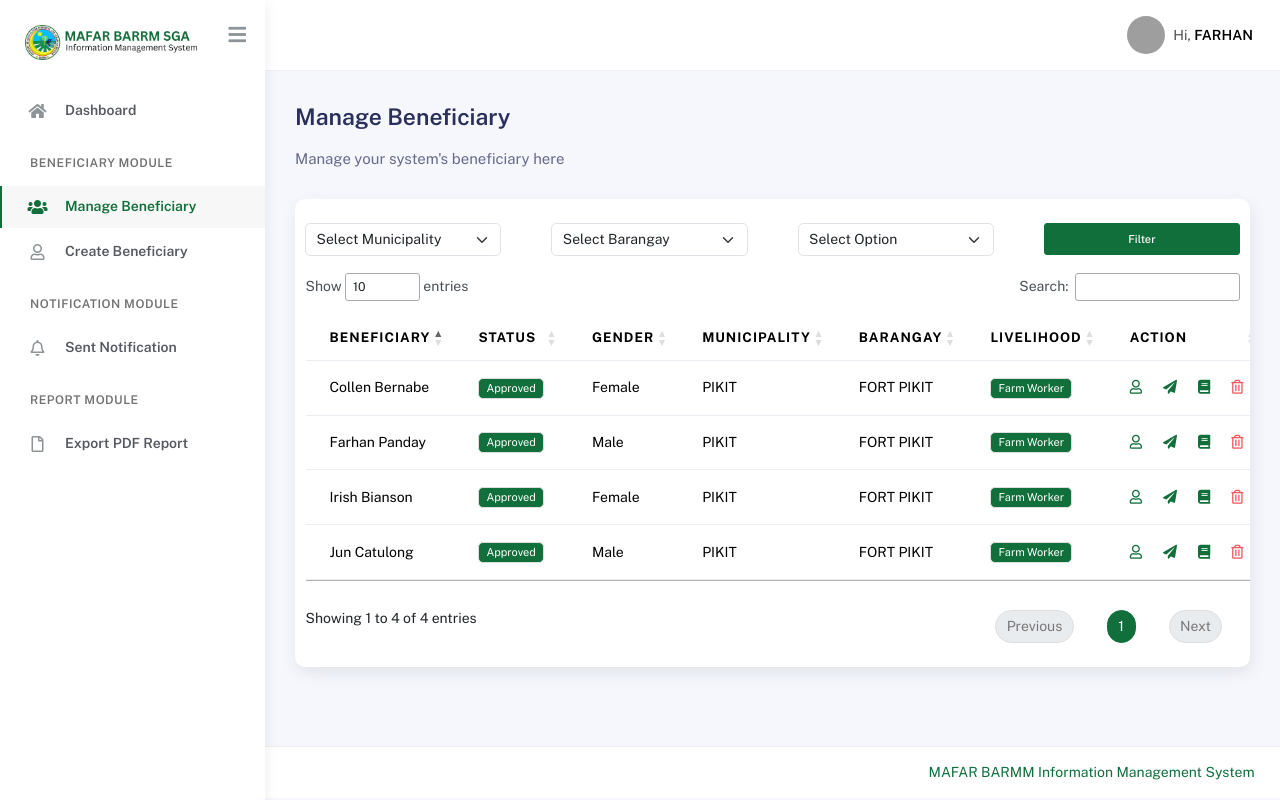
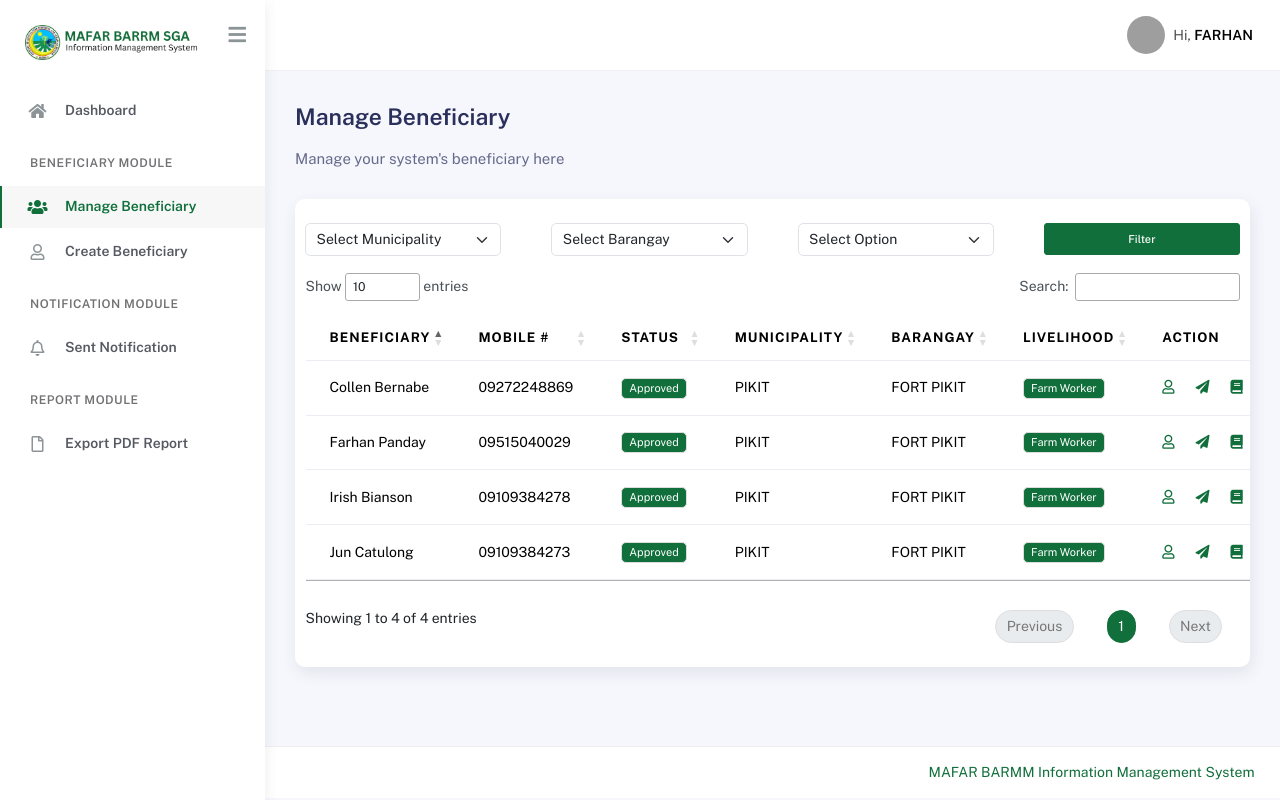
Before and after one commit to kiannaquines/mafar-barmm-info-sys, a Django app: page /mafar/beneficiary/list in a window 1280 px wide. Run offline with Django 5.2, Linux system fonts and the light colour scheme; a user stored in the database is signed in; data comes from the database, SQL or seed files in the repository; both versions use the stored data as it was after the commit; some libraries are stand-ins or nearby versions; grey boxes are pictures that could not be loaded.

Commit message:
fix more bugs
Signed-off-by: kiannaquines <kjgnaquines@gmail.com>

```diff
--- a/main/models.py
+++ b/main/models.py
@@ -68,7 +68,7 @@ class PersonalInformation(models.Model):
         max_length=255, help_text="Beneficiary first name", db_index=True
     )
     middlename = models.CharField(
-        max_length=255, help_text="Beneficiary middle name", db_index=True
+        max_length=255, help_text="Beneficiary middle name", db_index=True, blank=True, null=True,
     )
     lastname = models.CharField(
         max_length=255, help_text="Beneficiary last name", db_index=True
@@ -94,7 +94,7 @@ class PersonalInformation(models.Model):
     province = models.CharField(max_length=255, help_text="Province")
     region = models.CharField(max_length=255, help_text="Region")
 
-    mobile_number = models.CharField(max_length=11, help_text="Mobile Number")
+    mobile_number = models.CharField(max_length=11, help_text="Mobile Number",unique=True)
     landline_number = models.CharField(
         max_length=255, help_text="Landline Number", blank=True, null=True
     )
--- a/main/templates/beneficiary.html
+++ b/main/templates/beneficiary.html
@@ -31,8 +31,8 @@
                 <thead>
                     <tr>
                         <th>Beneficiary</th>
+                        <th>Mobile #</th>
                         <th>Status</th>
-                        <th>Gender</th>
                         <th>Municipality</th>
                         <th>Barangay</th>
                         <th>Livelihood</th>
@@ -43,6 +43,7 @@
                     {% for beneficiary in beneficiaries %}
                     <tr>
                         <td>{{ beneficiary.related_to.get_full_name }}</td>
+                        <td>{{ beneficiary.related_to.mobile_number }}</td>
                         <td>
                             {% if beneficiary.status == 'Approved' %}
                             <span class="badge bg-primary">{{ beneficiary.status }}</span>
@@ -52,7 +53,6 @@
                             <span class="badge btn-warning">{{ beneficiary.status }}</span>
                             {% endif %}
                         </td>
-                        <td>{{ beneficiary.related_to.gender }}</td>
                         <td>{{ beneficiary.related_to.municipality }}</td>
                         <td>{{ beneficiary.related_to.barangay }}</td>
                         <td>
--- a/main/templates/notification.html
+++ b/main/templates/notification.html
@@ -101,7 +101,7 @@
                                     window.location.reload()
                                 }, 3000)
 
-                            } else if (response.status == 'error' || response.status == 'no_data_found') {
+                            } else if (response.status == 'error' || response.status == 'danger' || response.status == 'no_data_found') {
                                 Swal.fire(
                                     'Failed!',
                                     `${response.message}`,
--- a/main/views.py
+++ b/main/views.py
@@ -99,7 +99,11 @@ class NotificationView(MustBeLoggedIn, View):
                 beneficiary.related_to.mobile_number
                 for beneficiary in beneficiaries_within_place
             ]
+
             sms_notification = send_sms_api_interface(message, mobile)
+
+            print(sms_notification)
+
             return JsonResponse(sms_notification)
 
         return JsonResponse(data={
```
Also changed, not shown: db.sqlite3, main/migrations/0009_alter_personalinformation_middlename.py (added), main/migrations/0010_alter_personalinformation_mobile_number.py (added).
